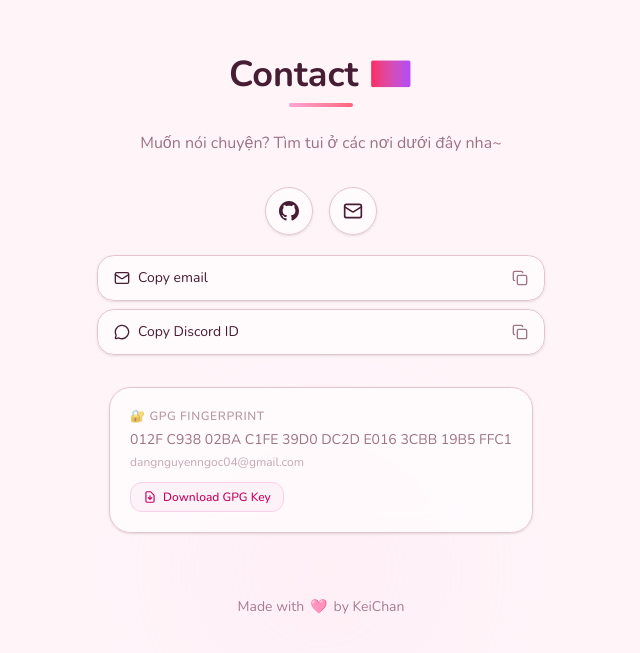
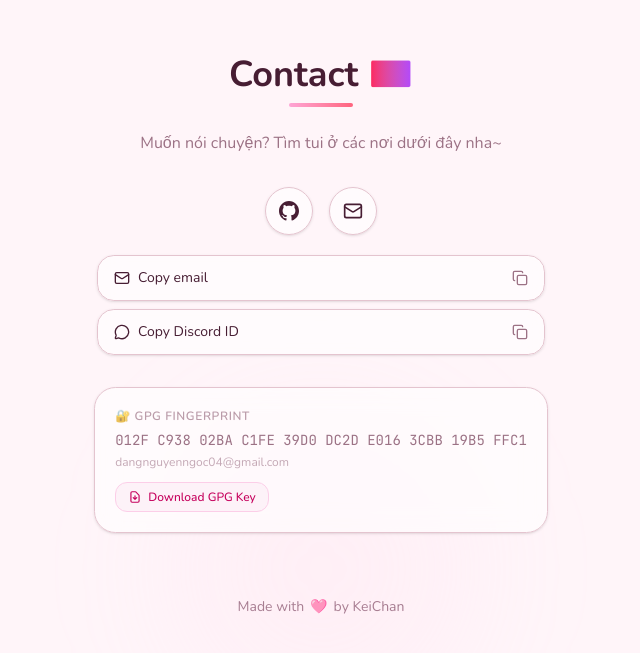
Before and after one commit to webngoc04/webngoc04.github.io, a Next.js app: page / in a window 1280 px wide. Shown: the part 2303-2956 px from the top of the page, without its empty margins (319-959 px from the left). Built offline with nearby package versions, Linux system fonts and the light colour scheme.

Commit message:
feat: add JetBrains Mono for code blocks

```diff
--- a/src/app/globals.css
+++ b/src/app/globals.css
@@ -8,7 +8,7 @@
   --color-background: var(--background);
   --color-foreground: var(--foreground);
   --font-sans: var(--font-nunito);
-  --font-mono: var(--font-nunito);
+  --font-mono: var(--font-jetbrains-mono);
   --color-sidebar-ring: var(--sidebar-ring);
   --color-sidebar-border: var(--sidebar-border);
   --color-sidebar-accent-foreground: var(--sidebar-accent-foreground);
--- a/src/app/layout.tsx
+++ b/src/app/layout.tsx
@@ -1,11 +1,16 @@
 import type { Metadata } from "next"
-import { Nunito } from "next/font/google"
+import { Nunito, JetBrains_Mono } from "next/font/google"
 import "./globals.css"
 import Providers from "@/components/providers"
 
 const nunito = Nunito({
   variable: "--font-nunito",
   subsets: ["latin", "vietnamese"],
+})
+
+const jetbrainsMono = JetBrains_Mono({
+  variable: "--font-jetbrains-mono",
+  subsets: ["latin"],
 })
 
 export const metadata: Metadata = {
@@ -22,7 +27,7 @@ export default function RootLayout({
   children: React.ReactNode
 }>) {
   return (
-    <html lang="vi" className={`${nunito.variable} antialiased`} suppressHydrationWarning>
+    <html lang="vi" className={`${nunito.variable} ${jetbrainsMono.variable} antialiased`} suppressHydrationWarning>
       <body className="min-h-screen">
         <Providers>{children}</Providers>
       </body>
```
